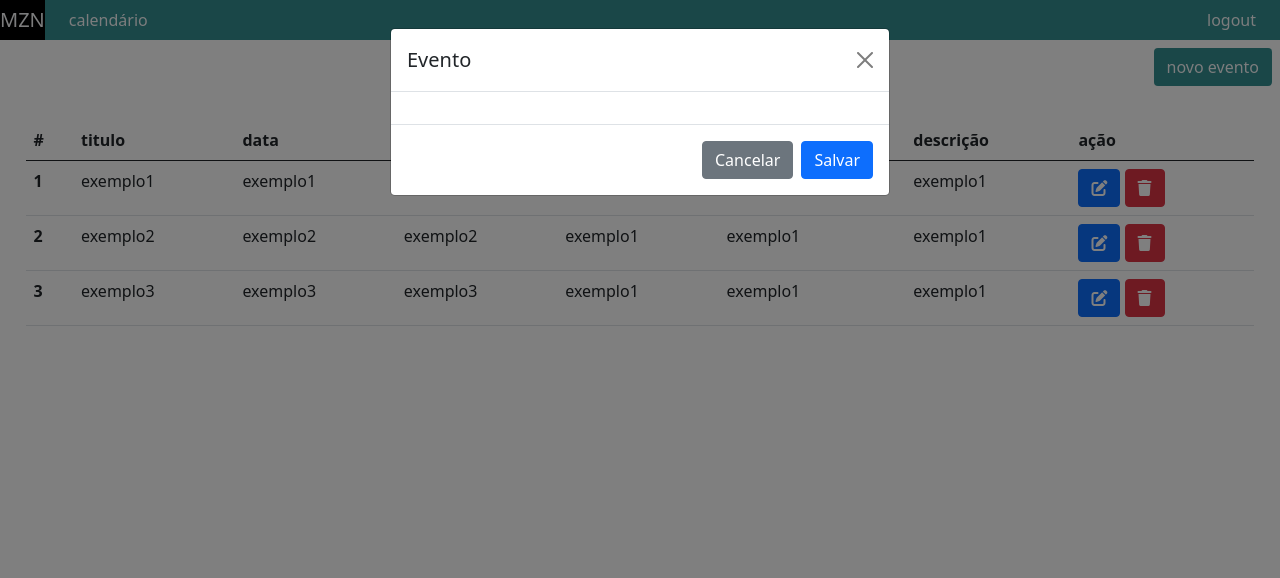
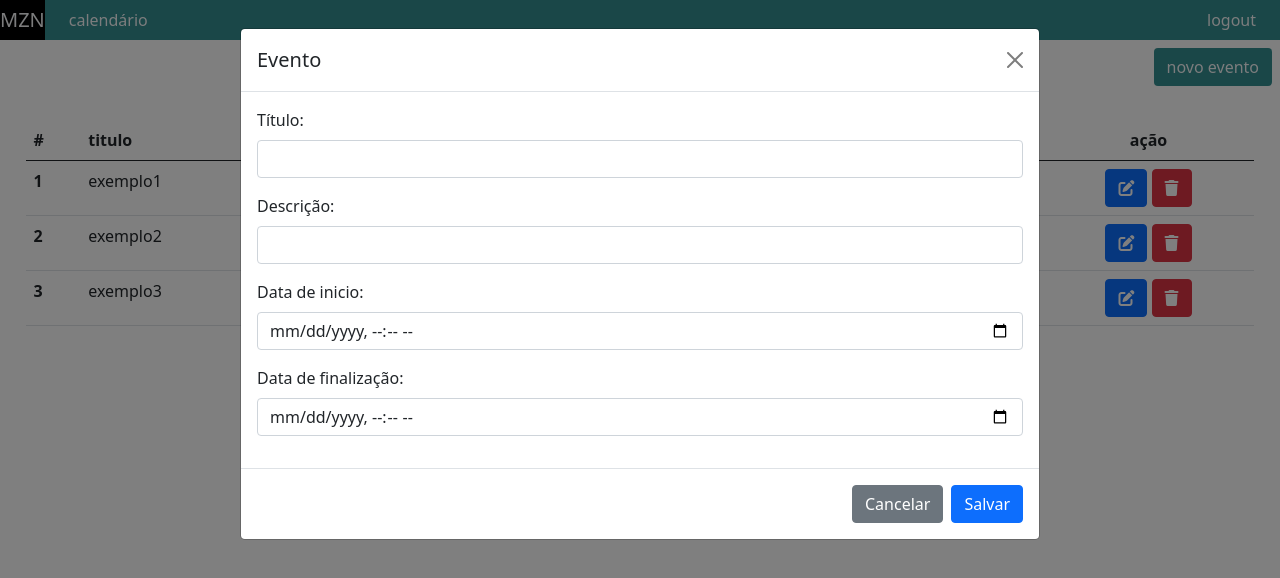
Before and after one commit to AngeloMzn/G_17_PW-T02-2023-2, a plain HTML site: page front-progweb/evento.html in a window 1280 px wide. Both pictures are taken after a click on the button "novo evento". Drawn offline with nearby package versions, Linux system fonts and the light colour scheme.

Commit message:
[FEAT] Criando modal de cadastro de eventos.

```diff
--- a/front-progweb/evento.html
+++ b/front-progweb/evento.html
@@ -41,12 +41,11 @@
                 <tr>
                     <th scope="col">#</th>
                     <th scope="col">titulo</th>
-                    <th scope="col">data</th>
                     <th scope="col">inicio</th>
                     <th scope="col">termino</th>
                     <th scope="col">localização</th>
                     <th scope="col">descrição</th>
-                    <th scope="col">ação</th>
+                    <th class="align-middle text-center" scope="col">ação</th>
                 </tr>
             </thead>
             <tbody>
@@ -57,8 +56,7 @@
                     <td>exemplo1</td>
                     <td>exemplo1</td>
                     <td>exemplo1</td>
-                    <td>exemplo1</td>
-                    <td>
+                    <td class="align-middle text-center">
                         <button type="button" data-bs-toggle="modal" data-bs-target="#eventoModal" class="btn btn-primary"><i class="fa-solid fa-pen-to-square"></i></button>
                         <button type="button" class="btn btn-danger"><i class="fa-solid fa-trash"></i></button>
                     </td>
@@ -70,8 +68,7 @@
                     <td>exemplo2</td>
                     <td>exemplo1</td>
                     <td>exemplo1</td>
-                    <td>exemplo1</td>
-                    <td>
+                    <td class="align-middle text-center">
                         <button type="button" data-bs-toggle="modal" data-bs-target="#eventoModal" class="btn btn-primary"><i class="fa-solid fa-pen-to-square"></i></button>
                         <button type="button" class="btn btn-danger"><i class="fa-solid fa-trash"></i></button>
                     </td>
@@ -83,8 +80,7 @@
                     <td>exemplo3</td>
                     <td>exemplo1</td>
                     <td>exemplo1</td>
-                    <td>exemplo1</td>
-                    <td>
+                    <td class="align-middle text-center">
                         <button type="button" data-bs-toggle="modal" data-bs-target="#eventoModal" class="btn btn-primary"><i class="fa-solid fa-pen-to-square"></i></button>
                         <button type="button" class="btn btn-danger"><i class="fa-solid fa-trash"></i></button>
                     </td>
@@ -93,8 +89,10 @@
         </table>
     </div>
     <!-- Modal  Evento -->
+
     <div class="modal fade" id="eventoModal" tabindex="-1" aria-labelledby="eventoModalLabel" aria-hidden="true">
-        <div class="modal-dialog">
+        <form action="">
+            <div class="modal-dialog modal-lg">
                 <div class="modal-content">
                     <div class="modal-header">
                         <h1 class="modal-title fs-5" id="eventoModalLabel">Evento</h1>
@@ -102,13 +100,30 @@
                     </div>
                     <div class="modal-body">
 
+                            <div class="mb-3">
+                                <label for="titulo_evento" class="form-label">Título:</label>
+                                <input type="text" class="form-control" id="titulo_evento">
+                            </div>
+                            <div class="mb-3">
+                                <label for="descricao_evento" class="form-label">Descrição:</label>
+                                <input type="text" class="form-control" id="descricao_evento">
+                            </div>
+                            <div class="mb-3">
+                                <label for="data_inicio_evento" class="form-label">Data de inicio:</label>
+                                <input type="datetime-local" class="form-control" name="data_inicio_evento" id="data_inicio_evento">
+                            </div>
+                            <div class="mb-3">
+                                <label for="data_fim_evento" class="form-label">Data de finalização:</label>
+                                <input type="datetime-local" class="form-control" name="data_fim_evento" id="data_fim_evento">
+                            </div>
                     </div>
                     <div class="modal-footer">
                         <button type="button" class="btn btn-secondary" data-bs-dismiss="modal">Cancelar</button>
-                    <button type="button" class="btn btn-primary">Salvar</button>
+                        <button type="submit" class="btn btn-primary">Salvar</button>
                     </div>
                 </div>
             </div>
+        </form>
     </div>
 </body>
 
```
Lines whose indentation alone changed are shown as unchanged.
